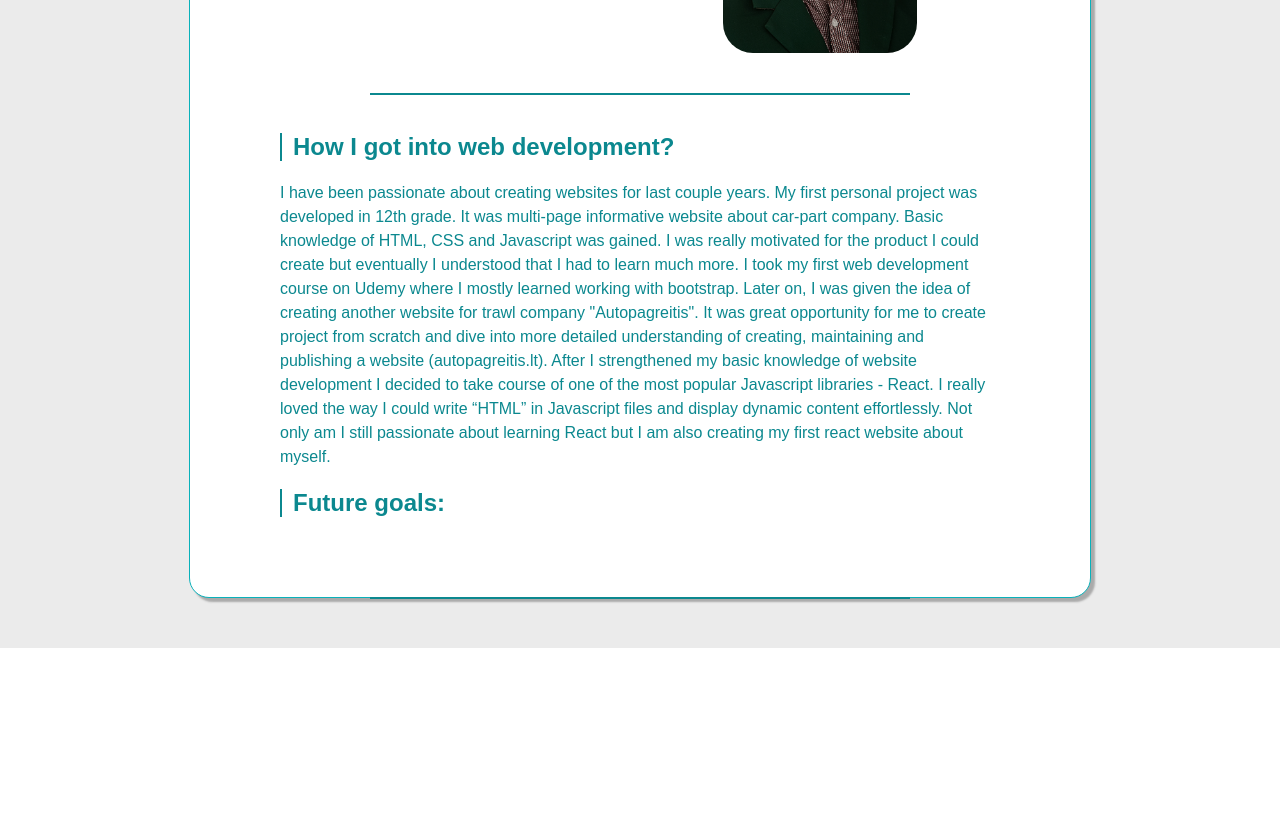
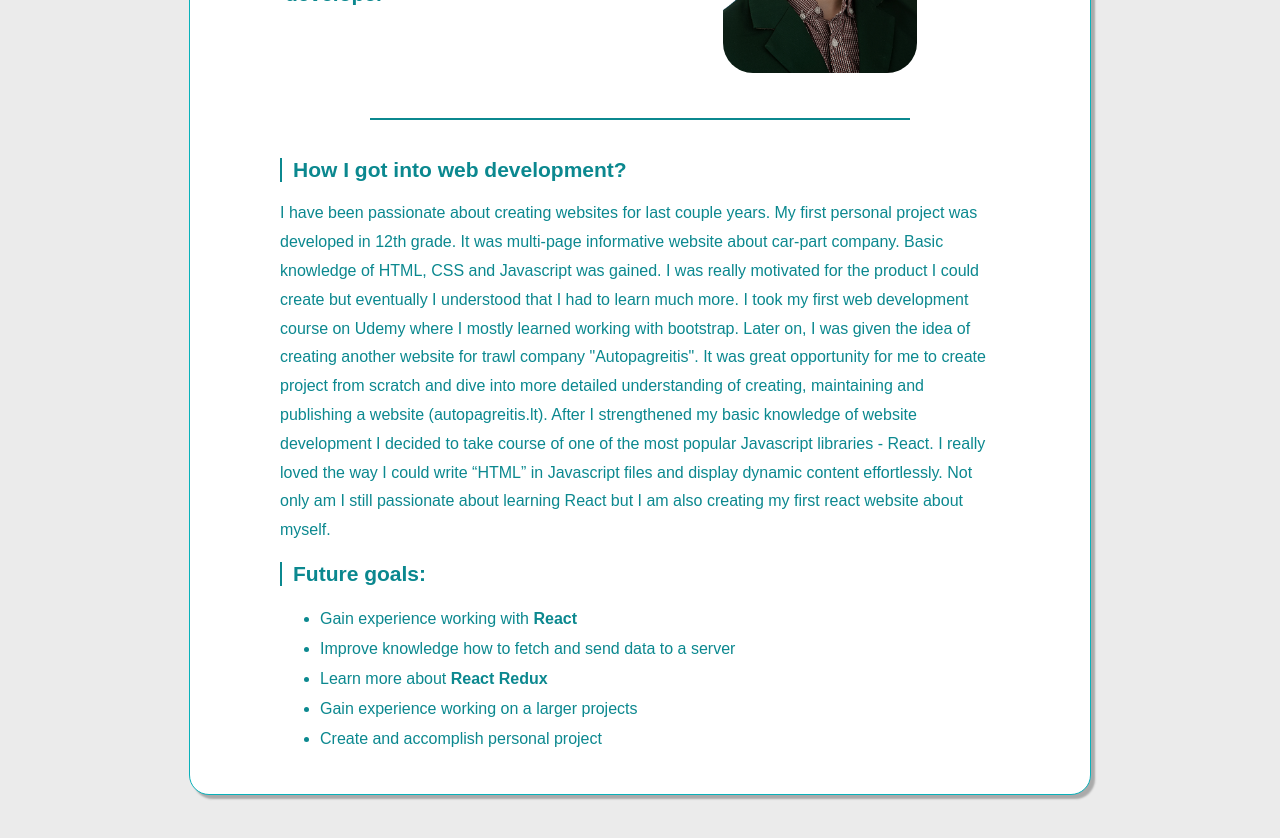
Before and after one commit to aretka/personal_website, a React app: page / in a window 1280 px wide. Shown: the part 440-1278 px from the top of the page. Before the commit the page ends 1088 px from the top, so only its background shows below. Built offline with nearby package versions, Linux system fonts and the light colour scheme.

Commit message:
Add content to AboutMe page

```diff
--- a/src/containers/AboutMe/AboutMe.js
+++ b/src/containers/AboutMe/AboutMe.js
@@ -16,10 +16,6 @@ const aboutMe = () => (
                     </div>
                 </div>
                 <Bio />
-                <div className={classes.Container}>
-                    <div className={classes.Line}>
-                    </div>
-                </div>
             </ContentSection>
         </Background>
     </div>
--- a/src/containers/AboutMe/AboutMe.module.css
+++ b/src/containers/AboutMe/AboutMe.module.css
@@ -3,11 +3,11 @@
     font-family: Arial;
 }
 .Container {
-    height: 40px;
+    height: 45px;
     width: 100%;
 }
 .Line {
-    height: 40px;
+    height: 45px;
     border-bottom: 2px solid #0b888f;
     width: 60%;
     margin: 0 auto;
--- a/src/containers/AboutMe/Bio/Bio.js
+++ b/src/containers/AboutMe/Bio/Bio.js
@@ -7,6 +7,13 @@ const bio = () => (
         <h2>How I got into web development?</h2>
         <p>I have been passionate about creating websites for last couple years. My first personal project was developed in 12th grade. It was multi-page informative website about car-part company. Basic knowledge of HTML, CSS and Javascript was gained. I was really motivated for the product I could create but eventually I understood that I had to learn much more. I took my first web development course on Udemy where I mostly learned working with bootstrap. Later on, I was given the idea of creating another website for trawl company "Autopagreitis". It was great opportunity for me to create project from scratch and dive into more detailed understanding of creating, maintaining and publishing a website (<a href="https://autopagreitis.lt/" target="_blank">autopagreitis.lt</a>). After I strengthened my basic knowledge of website development I decided to take course of one of the most popular Javascript libraries - React. I really loved the way I could write “HTML” in Javascript files and display dynamic content effortlessly. Not only am I still passionate about learning React but I am also creating my first react website about myself.</p>
         <h2>Future goals:</h2>
+        <ul>
+            <li>Gain experience working with <b>React</b></li>
+            <li>Improve knowledge how to fetch and send data to a server</li>
+            <li>Learn more about <b>React Redux</b></li>
+            <li>Gain experience working on a larger projects</li>
+            <li>Create and accomplish personal project</li>
+        </ul>
     </div>
 )
 
--- a/src/containers/AboutMe/Bio/Bio.module.css
+++ b/src/containers/AboutMe/Bio/Bio.module.css
@@ -5,7 +5,7 @@
 }
 
 .Bio p {
-    line-height: 1.5rem;
+    line-height: 1.8rem;
 }
 
 .Bio a{
@@ -19,6 +19,15 @@
 .Bio h2 {
     border-left: 2px solid #0b888f;
     padding-left: 11px;
+    font-size: 21px;
+}
+
+.Bio ul {
+    /* list-style: none; */
+}
+
+.Bio li {
+    line-height: 30px;
 }
 
 @media (max-width: 700px) {
--- a/src/containers/AboutMe/Introduction/Introduction.module.css
+++ b/src/containers/AboutMe/Introduction/Introduction.module.css
@@ -1,5 +1,5 @@
 .Introduction {
-    margin-top: 80px;
+    margin-top: 100px;
     width: 100%;
     height: auto;
     display: flex;
@@ -17,6 +17,7 @@
     line-height: 2.1rem;
     margin: 30px 5px;
     font-weight: 600px;
+    font-size: 21px;
 }
 
 .Photo {
```
